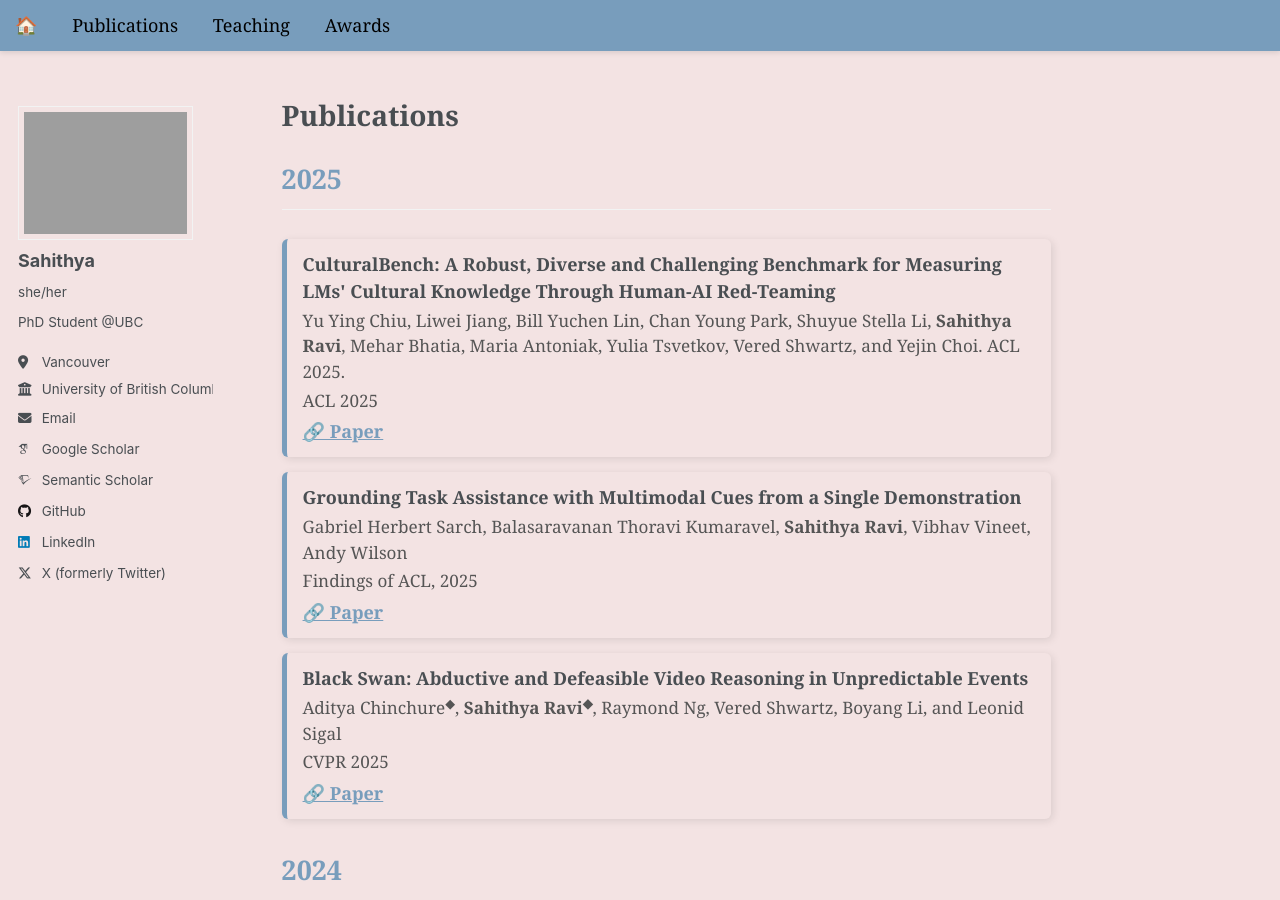
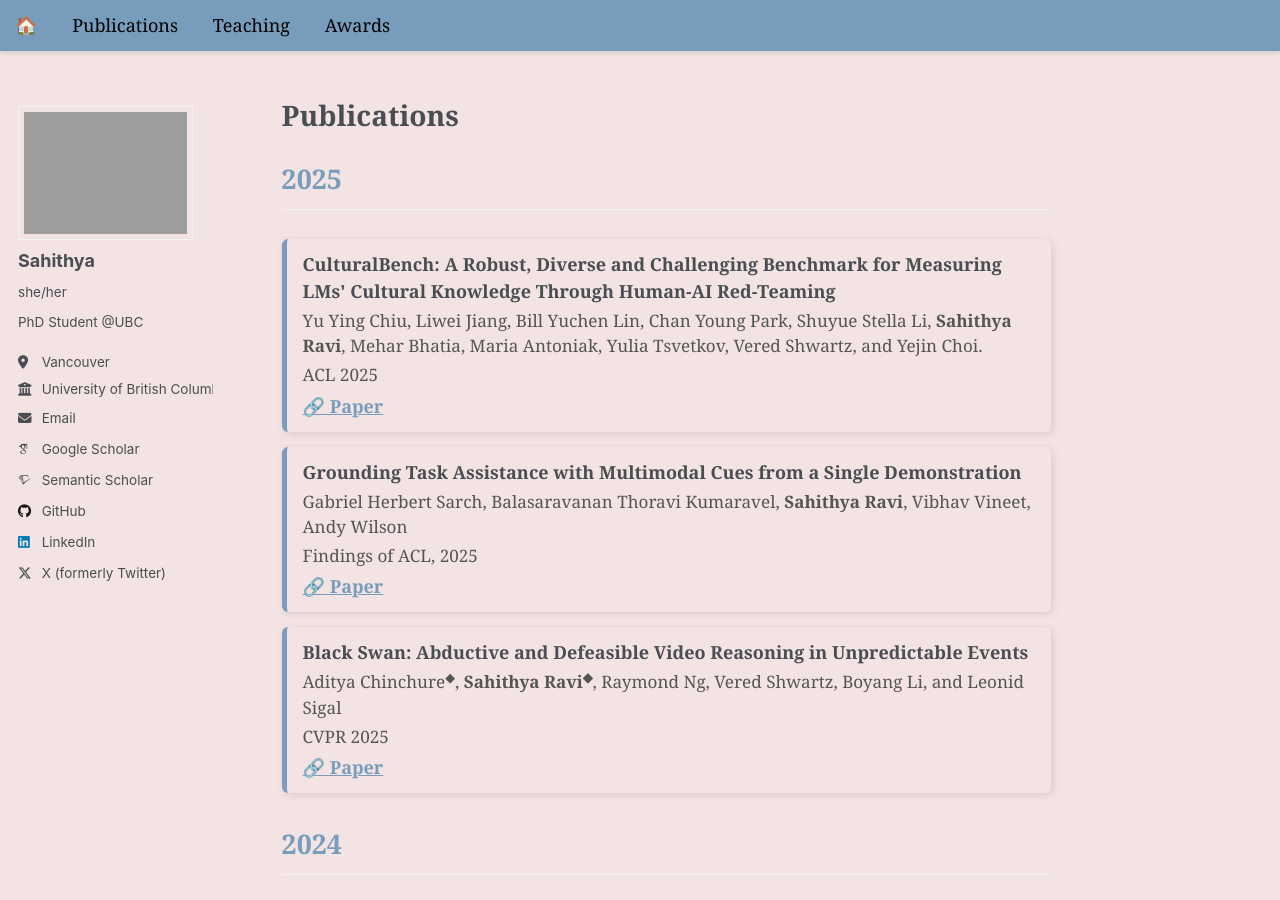
Before and after one commit to sahithyaravi/sahithyaravi.github.io, a Jekyll site: the page built from _pages/publications.md, in a window 1280 px wide and 900 px high. Built offline with Jekyll 4.4.1, drawn with Linux system fonts in a browser that asks for light colours; some web fonts are replaced.

Commit message:
acl stuff fix

```diff
--- a/_pages/publications.md
+++ b/_pages/publications.md
@@ -65,7 +65,7 @@ author_profile: true
   <h2 class="pub-year">2025</h2>
   <div class="publication-card">
     <strong>CulturalBench: A Robust, Diverse and Challenging Benchmark for Measuring LMs' Cultural Knowledge Through Human-AI Red-Teaming</strong>
-    <span class="pub-authors"> Yu Ying Chiu, Liwei Jiang, Bill Yuchen Lin, Chan Young Park, Shuyue Stella Li, <b>Sahithya Ravi</b>, Mehar Bhatia, Maria Antoniak, Yulia Tsvetkov, Vered Shwartz, and Yejin Choi. ACL 2025.</span>
+    <span class="pub-authors"> Yu Ying Chiu, Liwei Jiang, Bill Yuchen Lin, Chan Young Park, Shuyue Stella Li, <b>Sahithya Ravi</b>, Mehar Bhatia, Maria Antoniak, Yulia Tsvetkov, Vered Shwartz, and Yejin Choi.</span>
     <span class="pub-venue">ACL 2025</span>
     <a href="https://arxiv.org/pdf/2410.02677" class="pub-link">🔗 Paper</a>
   </div>
```
